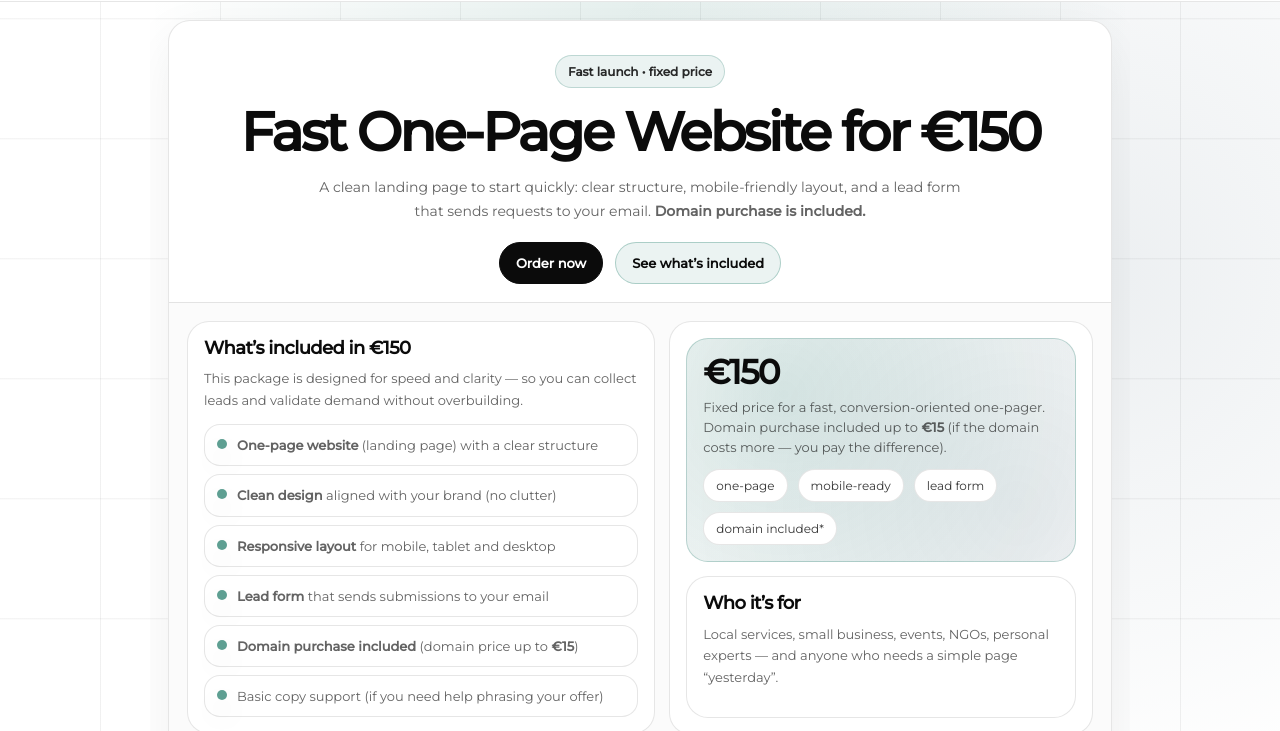
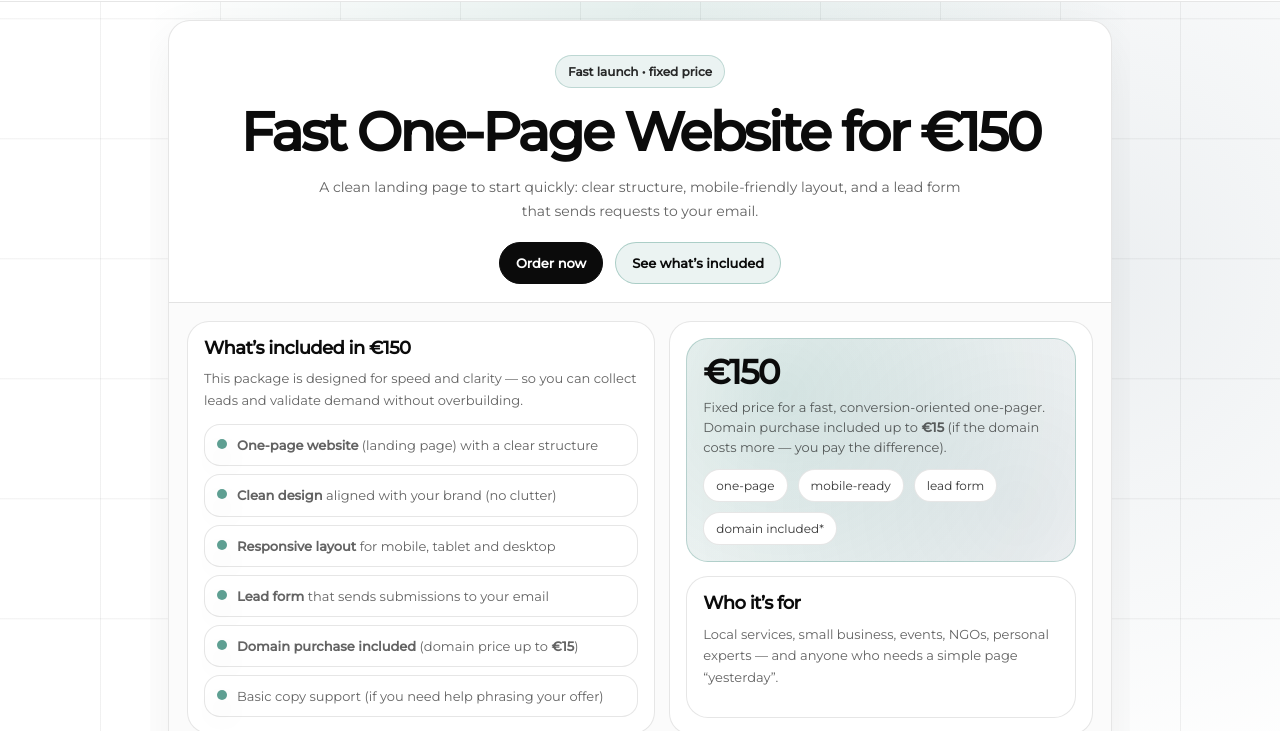
Before and after one commit to colibrarian/erewhile-site, a plain HTML site: page fast-website.html in a window 1280 px wide. Shown: the part 69-800 px from the top of the page. Drawn offline with Linux system fonts and the light colour scheme.

Commit message:
Update fast-website.html

```diff
--- a/fast-website.html
+++ b/fast-website.html
@@ -544,7 +544,7 @@
           <h1 class="h1 reveal" style="transition-delay:80ms;">Fast One-Page Website for €150</h1>
           <p class="sub reveal" style="transition-delay:140ms;">
             A clean landing page to start quickly: clear structure, mobile-friendly layout, and a lead form that sends requests to your email.
-            <b>Domain purchase is included.</b>
+
           </p>
 
           <div class="ctaRow reveal" style="transition-delay:200ms;">
```
